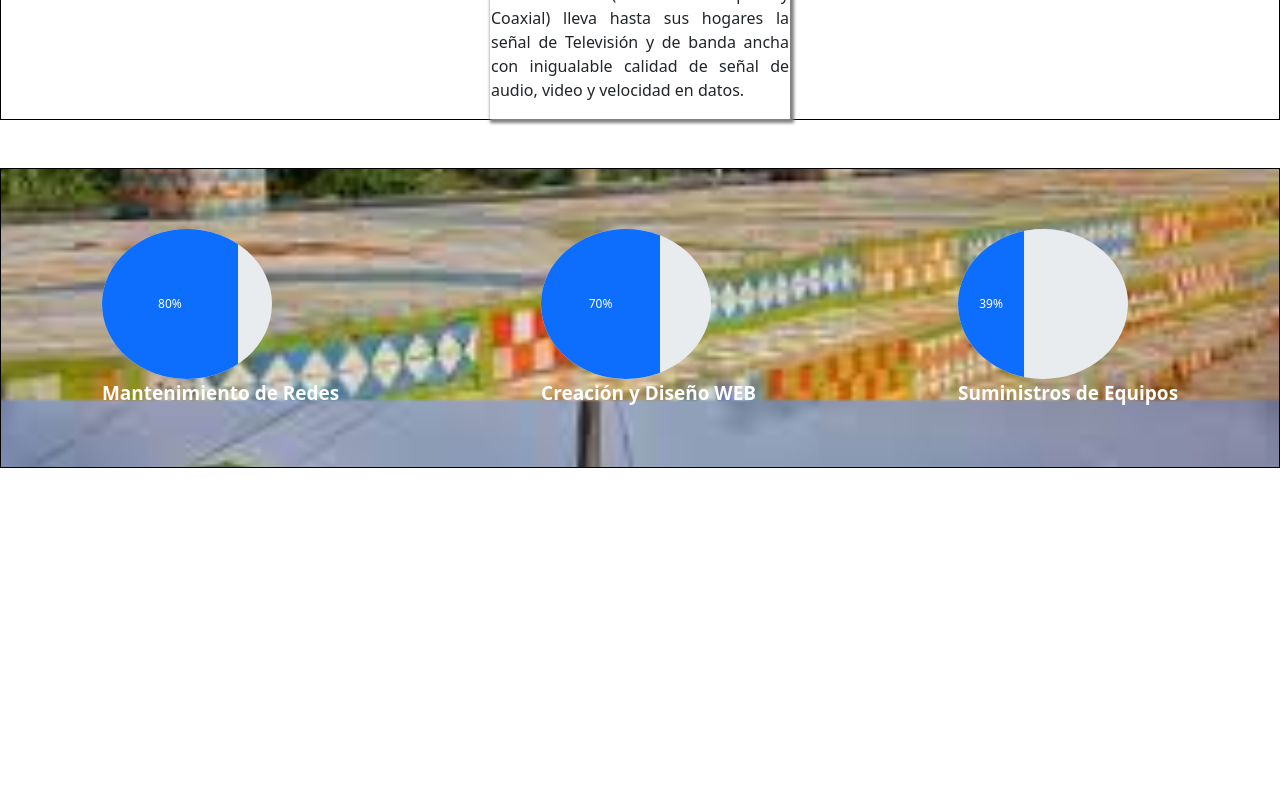
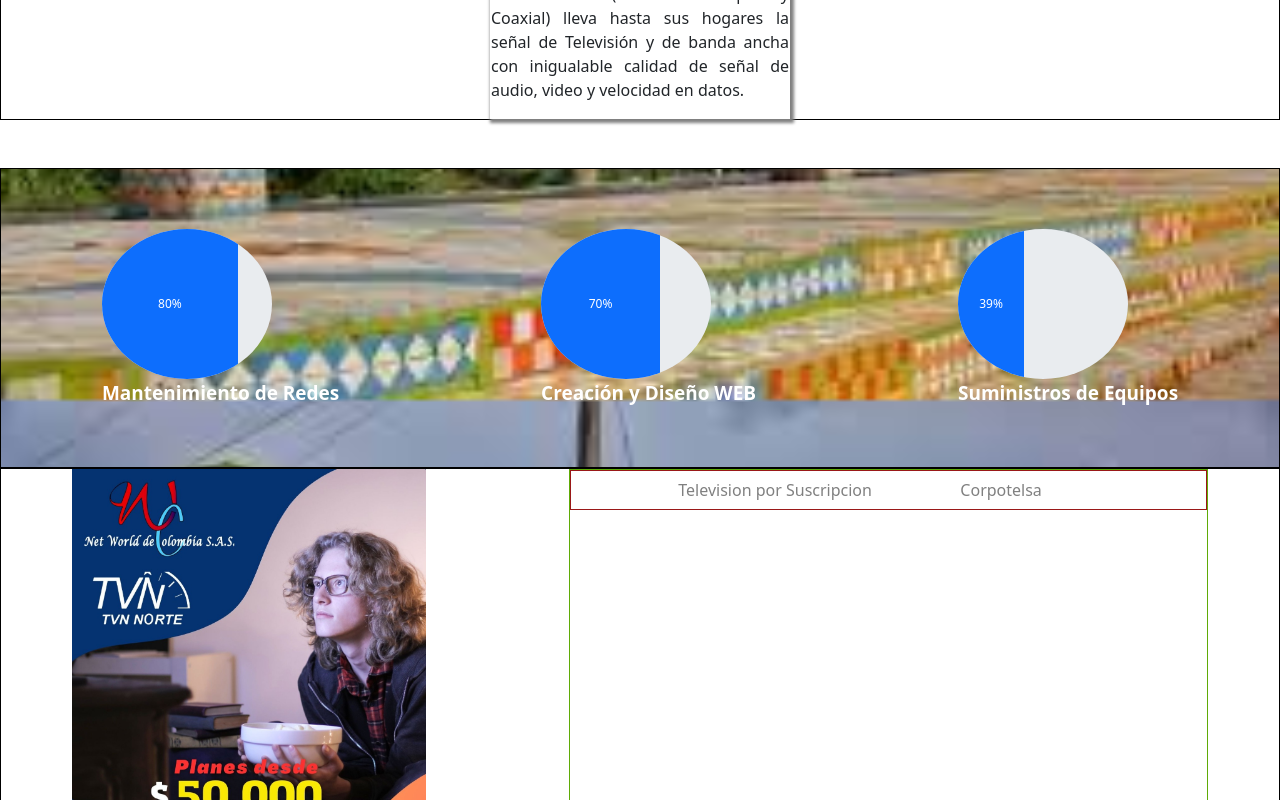
Before and after one commit to adammaster29/networldDeColombia, a React (Vite) app: page / in a window 1280 px wide. Shown: the part 2000-2800 px from the top of the page. Before the commit the page ends 2468 px from the top, so only its background shows below. Built offline with nearby package versions, Linux system fonts and the light colour scheme.

Commit message:
components elegirnos

```diff
--- a/src/App.css
+++ b/src/App.css
@@ -16,6 +16,7 @@ body{
 --negro:black;
 --negroOpaco:#00000057;
 --gris:gray;
+--azulOpaco:rgba(31, 31, 233, 0.787);
 }
 
 
@@ -174,3 +175,42 @@ span{
     font-weight: 900;
     font-size: 19px;
 }
+
+/*porque elegirnos*/
+.padre-porqueElegirnos{
+    display: flex;
+    flex-direction: row;
+    justify-content: space-around;
+    background: var(--blanco);
+    border: 1px solid #000;
+
+}
+.container-padretext-btn{
+    border: 1px solid #5fab07;
+    width: 50%;
+
+}
+
+.container-btnElegirnos{
+  display: flex;
+  flex-direction: row;
+  justify-content: center;
+  border: 1px solid #9a1818;
+  width: 100%;
+  gap: 1rem;
+}
+.btn-text{
+    width: 210px;
+    height: 38px;
+    border: none;
+    background: none;
+    color: var(--gris);
+}
+.btn-text:hover{
+    border: 1px solid var(--gris);
+    color: var(--azulOpaco);
+}
+.btn-text:focus{
+    outline: none;
+  box-shadow: 0 0 5px blue;
+}
--- a/src/App.jsx
+++ b/src/App.jsx
@@ -4,6 +4,7 @@ import './App.css'
 import Acerca_de from './components/Acerca_de'
 import Carrusel from './components/Carrusel'
 import Navegacion from './components/Navegacion'
+import PorqueElegirnos from './components/PorqueElegirnos'
 import ProgresoCircular from './components/ProgresoCircular'
 import Servicios from './components/Servicios'
 
@@ -21,6 +22,7 @@ function App() {
         <Acerca_de/>
         <Servicios/>
         <ProgresoCircular/>
+        <PorqueElegirnos/>
         <Routes>
           <Route/>
         </Routes>
--- /dev/null
+++ b/src/components/PorqueElegirnos.jsx
@@ -0,0 +1,39 @@
+
+import React, { useState } from 'react';
+
+function PorqueElegirnos() {
+    const [showText, setShowText] = useState(false);
+    const [showText1, setShowText1] = useState(false);
+
+    return (
+        <div className='padre-porqueElegirnos'>
+            <div>
+                <img src="/img/paquete internet.jpeg" alt="" />
+                <div>
+                    <button onClick={() => setShowText(!showText)}>NETWORLD de Colombia S.A.S</button>
+                    {showText && <div>Este es el texto que se mostrará u ocultará</div>}
+                </div>
+
+            </div>
+
+
+
+
+                <div className='container-padretext-btn'>
+                    <div className='container-btnElegirnos'>
+                    <button className='btn-text' onClick={() => setShowText(!showText)}>Television por Suscripcion</button>
+                    <button className='btn-text' onClick={() => setShowText1(!showText1)}>Corpotelsa</button>
+                    </div>
+                    {showText && <div>Este es el texto que se mostrará u ocultará</div>}
+
+                    {showText1 && <div>Este es el texto que se mostrará u ocultará</div>}
+                </div>
+
+
+
+
+        </div>
+    );
+}
+
+export default PorqueElegirnos;
```
